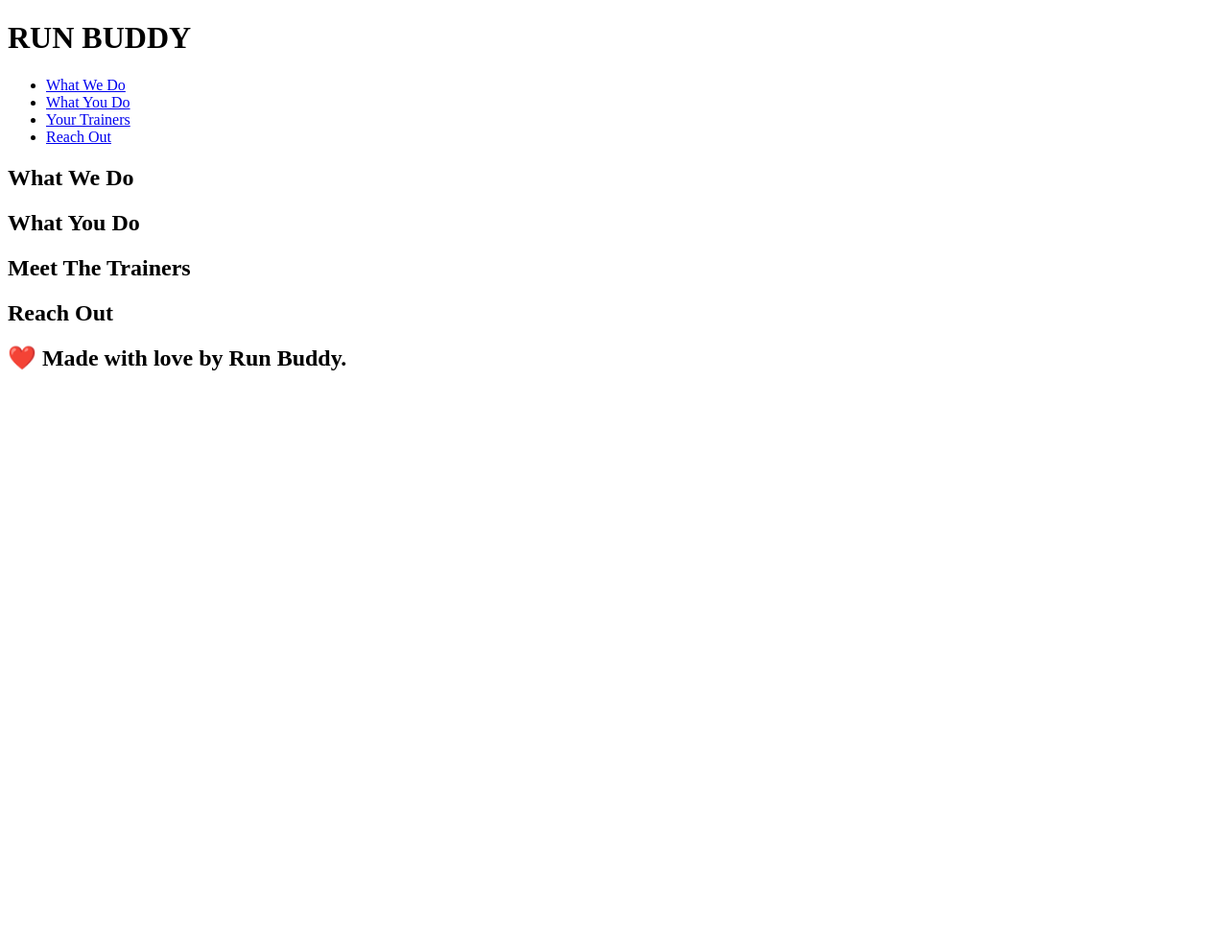
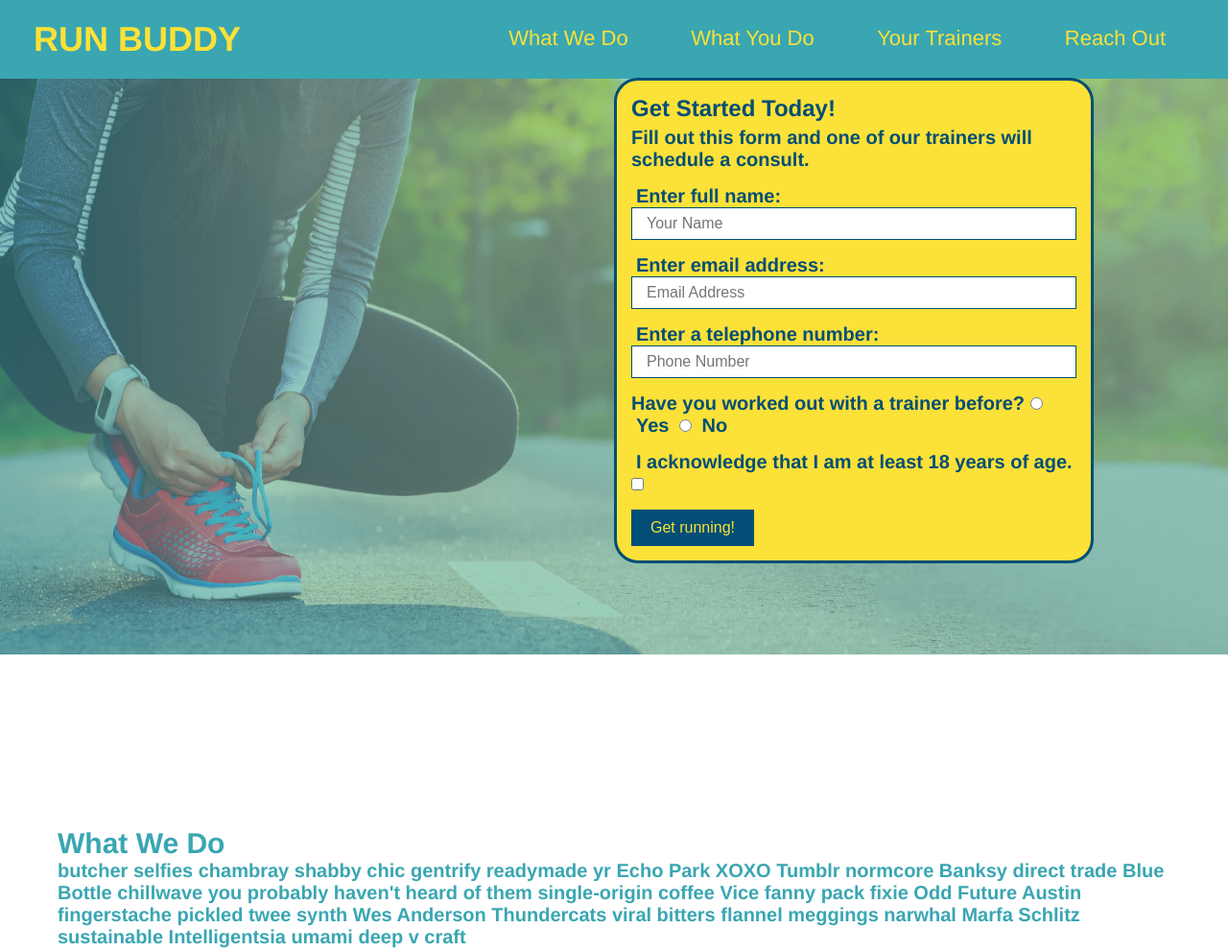
Before and after one commit to kennyskasa/run-buddy, a plain HTML site: page index.html in a window 1280 px wide. Shown: the top 991 px of the page at 96% size. Before the commit the page ends 800 px from the top, so only its background shows below. Drawn offline with Linux system fonts and the light colour scheme.

Commit message:
Add files via upload

```diff
--- /dev/null
+++ b/assets/css/style.css
@@ -0,0 +1,151 @@
+/*  Ken Moulton RUN-Buddy 1.3.3 */
+
+* {
+  margin: 0;
+  padding: 0;
+  box-sizing: border-box;
+}
+
+
+body {
+  /* more on this crazy alphanumerical value in a minute! */
+  color: #39a6b2;
+  font-family: Helvetica, Arial, sans-serif;
+  font-weight: bold;
+  font-size: 20px;
+  text-decoration: none;
+}
+
+
+/* apply styles to <header> */
+header {
+  padding: 20px 35px;
+  background-color: #39a6b2;
+}
+
+  /* apply styles to specific h1 element above a element */
+
+  header h1 {
+    font-weight: bold;
+    font-size: 36px;
+    color: #fce138;
+    margin: 0;
+    display: inline;
+  }
+
+  /* removes underlined with blue text and shits to the right */
+  header a {
+    text-decoration: none;
+    color: #fce138;
+  }
+
+  /* shifts  the menu choices to the right */
+  header nav {
+    float: right;
+    margin: 7px 0;
+  }
+
+  header nav ul li {
+    display: inline;
+  }
+
+  header nav ul li a {
+    margin: 0 30px;
+    font-weight: lighter;
+    font-size: 22px;
+  }
+
+
+
+  footer {
+    background: #fce138;
+    width: 100%;
+    padding: 40px 35px;
+  }
+
+  footer h2 {
+    display: inline;
+    color: #024e76;
+    font-size: 30px;
+    margin: 0;
+  }
+
+  footer div {
+    float: right;
+    line-height: 1.5;
+    text-align: right;
+  }
+
+  footer a {
+    color: #024e76;
+  }
+
+  /*
+  section {
+    padding: 60px;
+    background-image: url("../images/hero-bg.jpg");
+  }
+*/
+
+
+ /* Hero Style Start */
+.hero {
+  background-image: url("../images/hero-bg.jpg");
+  height: 600px;
+  background-size: cover;
+  background-position: center;
+  position: relative;
+}
+/* Hero Style End */
+
+.hero-form {
+  border: 3px solid #024e76;
+    border-radius: 25px;
+    background-color: #fce138;
+    padding: 15px;
+    width: 500px;
+    color: #024e76;
+    position: absolute;
+    bottom: 95px;
+    right: 140px;
+    box-sizing: border-box;
+
+}
+
+.hero-form h3 {
+  font-size: 24px;
+  margin: 0;
+}
+
+.hero-form p {
+  margin: 5px 0 15px 0;
+}
+
+/* add horizontal spacing */
+.hero-form label {
+  margin: 0 5px;
+}
+
+.form-input {
+  border: 1px solid #024e76;
+  display: block;
+  padding: 7px 15px;
+  font-size: 16px;
+  color: #024e76;
+  width: 100%;
+  margin-bottom: 15px;
+}
+
+.hero-form button {
+  color: #fce138;
+  background-color: #024e76;
+  border: none;
+  padding: 10px 20px;
+  font-size: 16px;
+}
+/* HERO STYLES END */
+
+
+section {
+  padding: 60px;
+}
--- a/index.html
+++ b/index.html
@@ -1,16 +1,17 @@
 <!DOCTYPE html>
 <html lang="en">
-  <!-- navigation -->
+
+<!-- Ken Moulton RUN-Buddy 1.4.5 -->
+<!-- navigation Module 2.0 dessert menu-->
   <header>
-    <h1>RUN BUDDY</h1>
-    <nav></nav>
-  </header>
+    <h1>
+      <a href="/">RUN BUDDY</a>
 
-  <!-- Unordered list element -->
+      <link rel="stylesheet" href="./assets/css/style.css" />
+    </h1>
+    <nav>
       <ul>
-  <!-- List item element-->
         <li>
-    <!-- Anchor element -->
           <a href="#what-we-do">What We Do</a>
         </li>
         <li>
@@ -23,33 +24,93 @@
           <a href="#reach-out">Reach Out</a>
         </li>
       </ul>
+    </nav>
+  </header>
 
-  <!-- hero/jumbotron -->
-  <section>
+<!-- hero section -->
+<section class="hero">
+  <div class="hero-form">
+    <h3>Get Started Today!</h3>
+    <p>Fill out this form and one of our trainers will schedule a consult.</p>
+    <form>
+      <label for="name">Enter full name:</label>
+      <input type="text" placeholder="Your Name" name="name" id="name" class="form-input">
+      <label for="email">Enter email address:</label>
+      <input type="text" placeholder="Email Address" name="email" id="email" class="form-input">
+      <label for="phone">Enter a telephone number:</label>
+      <input type="text" placeholder="Phone Number" name="phone" id="phone" class="form-input">
+      <p>
+        Have you worked out with a trainer before?
+        <input type="radio" name="trainer-confirm" id="trainer-yes" />
+        <label for="trainer-yes">Yes</label>
+        <input type="radio" name="trainer-confirm" id="trainer-no" />
+        <label for="trainer-no">No</label>
+      </p>
+      <p>
+        <label for="checkbox" >
+          I acknowledge that I am at least 18 years of age.
+        </label>
+        <input type="checkbox" name="age-confirm" id="checkbox" />
+      </p>
+      <button type="submit">
+        Get running!
+      </button>
+    </form>
+  </div>
 </section>
+<!-- end hero -->
 
 <!-- "what we do" section -->
 <section>
+  <section id="what-we-do"></section>
   <h2>What We Do</h2>
+  <p>
+    butcher selfies chambray shabby chic gentrify readymade yr Echo Park XOXO Tumblr normcore Banksy direct trade Blue Bottle chillwave you probably haven't heard of them single-origin coffee Vice fanny pack fixie Odd Future Austin fingerstache pickled twee synth Wes Anderson Thundercats viral bitters flannel meggings narwhal Marfa Schlitz sustainable Intelligentsia umami deep v craft
+  </p>
 </section>
 
 <!-- "what you do" section -->
 <section>
+  <section id="what-you-do"></section>
   <h2>What You Do</h2>
+  <div>
+    <!-- insert this img element -->
+    <img src="./assets/images/step-1.svg" alt="" />
+    <h3>Step 1: Fill Out the Form Above.</h3>
+    <p>You're already here, so why not?</p>
+  </div>
+
+  <div>
+    <h3>Step 1: Fill Out the Form Above.</h3>
+    <p>You're already here, so why not?</p>
+  </div>
+
+  <div>
+    <img src="./assets/images/step-2.svg" alt="" />
+    <h3>Step 2: Consult with One of Our Trainers.</h3>
+    <p>Are you here to build muscle, lose weight, or just feel good?</p>
+  </div>
+
+  <div>
+    <img src="./assets/images/step-3.svg" alt="" />
+    <h3>Step 3: Get Running.</h3>
+    <p>Hit the ground running (literally) once your trainer lays out your plan.</p>
+  </div>
+
+  <div>
+    <img src="./assets/images/step-4.svg" alt="" />
+    <h3>Step 4: See Results.</h3>
+    <p>Bi-weekly checkins with your trainer will keep you focused</p>
+  </div>
 </section>
 
-  <!-- "meet the trainers" section -->
-  <section>
-    <h2>Meet The Trainers</h2>
-  </section>
-
-  <!-- "reach out" section -->
-  <section>
-    <h2>Reach Out</h2>
-  </section>
 
   <!-- footer -->
   <footer>
     <h2>❤️ Made with love by Run Buddy.</h2>
+    <div>
+      <a href="#">Read Our Privacy Policy</a><br />
+      &copy; 2019 Run Buddy, Inc.
+    </div>
   </footer>
 </html>
```
Also changed, not shown: assets/images/hero-bg.jpg (added), assets/images/step-1.svg (added), assets/images/step-2.svg (added), assets/images/step-3.svg (added), assets/images/step-4.svg (added). Lines whose indentation alone changed are shown as unchanged.
